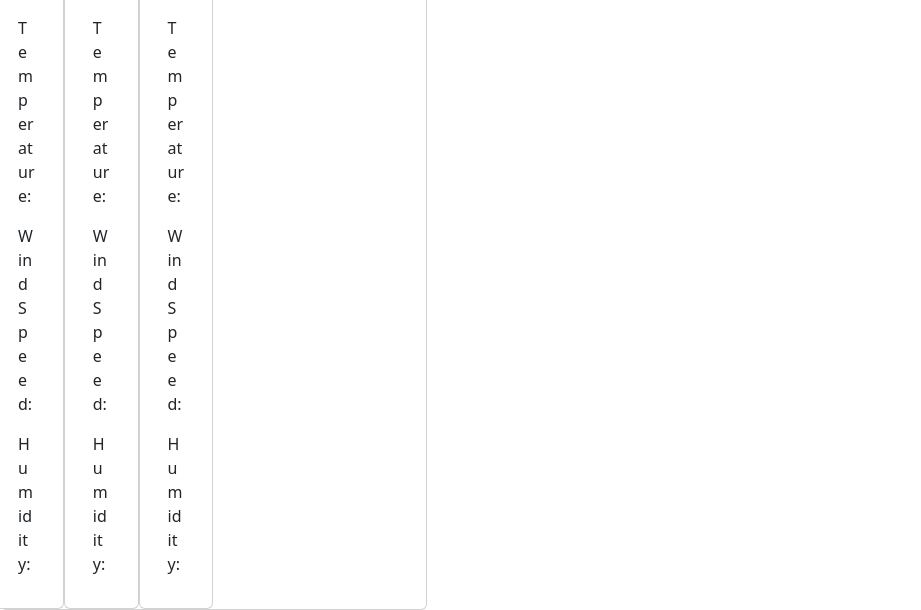
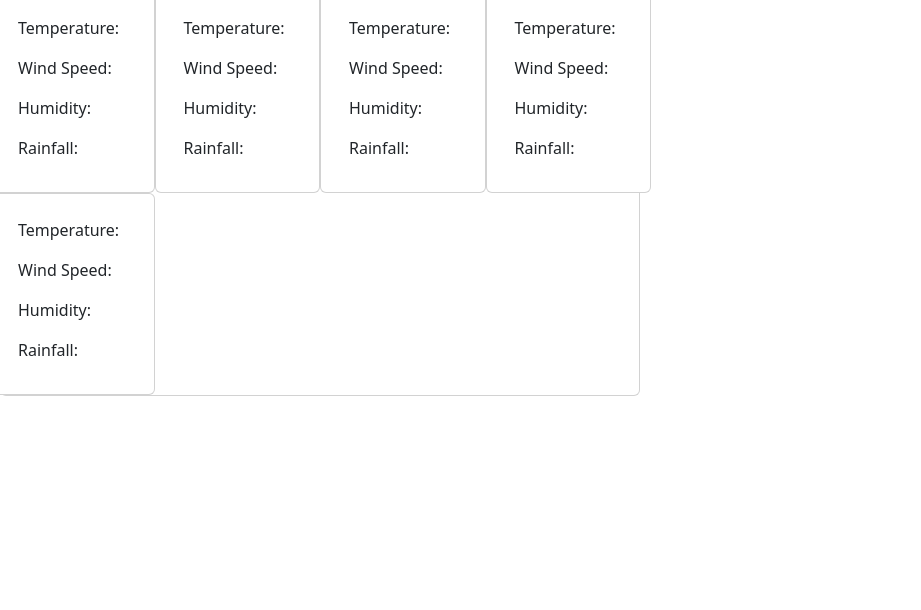
Before and after one commit to 0Adean0/AD-Weather-Report, a plain HTML site: page index.html in a window 1280 px wide. Shown: the part 464-1074 px from the top of the page, without its empty margins (0-921 px from the left). After the commit the page ends 860 px from the top, so only its background shows below. Drawn offline with nearby package versions, Linux system fonts and the light colour scheme.

Commit message:
finalized the html portion of the weather tracker, decided to include rainfall as a metric given its potential usefulness

```diff
--- a/index.html
+++ b/index.html
@@ -50,43 +50,62 @@
             </div>
         </div>
     </div>
-    <div class="card col-10 col-md-4">
+    <div class="card col-10 col-md-6">
         <div id="5-day">
             <h3 class="card-header text-center">The 5 Day Weather Forecast: </h3>
             <div id="5-day-container">
                 <div class="row">
-            <div class="card col-md-2 future-weather">
+                    <div class="card col-md-3 future-weather">
                         <div class="card-body">
                             <h4 id="future1" class="title"></h4>
                             <p id="day-1-t" class="text">Temperature: </p>
                             <p id="day-1-ws" class="text">Wind Speed: </p>
                             <p id="day-1-h" class="text">Humidity: </p>
+                            <p id="day-1-r" class="text">Rainfall: </p>
                         </div>
                     </div>
-            <div class="card col-md-2 future-weather">
+                    <div class="card col-md-3 future-weather">
                         <div class="card-body">
                             <h4 id="future2" class="title"></h4>
                             <p id="day-2-t" class="text">Temperature: </p>
                             <p id="day-2-ws" class="text">Wind Speed: </p>
                             <p id="day-2-h" class="text">Humidity: </p>
+                            <p id="day-2-r" class="text">Rainfall: </p>
                         </div>
                     </div>
-            <div class="card col-md-2 future-weather">
+                    <div class="card col-md-3 future-weather">
                         <div class="card-body">
                             <h4 id="future3" class="title"></h4>
                             <p id="day-3-t" class="text">Temperature: </p>
                             <p id="day-3-ws" class="text">Wind Speed: </p>
                             <p id="day-3-h" class="text">Humidity: </p>
+                            <p id="day-2-r" class="text">Rainfall: </p>
                         </div>
                     </div>
-
-
-
-
-
+                    <div class="card col-md-3 future-weather">
+                        <div class="card-body">
+                            <h4 id="future4" class="title"></h4>
+                            <p id="day-4-t" class="text">Temperature: </p>
+                            <p id="day-4-ws" class="text">Wind Speed: </p>
+                            <p id="day-4-h" class="text">Humidity: </p>
+                            <p id="day-4-r" class="text">Rainfall: </p>
+                        </div>
+                    </div>
+                    <div class="card col-md-3 future-weather">
+                        <div class="card-body">
+                            <h4 id="future5" class="title"></h4>
+                            <p id="day-5-t" class="text">Temperature: </p>
+                            <p id="day-5-ws" class="text">Wind Speed: </p>
+                            <p id="day-5-h" class="text">Humidity: </p>
+                            <p id="day-5-r" class="text">Rainfall: </p>
+                        </div>
+                    </div>
+                </div>
+            </div>
+        </div>
+    </div>
  <script src="https://cdn.jsdelivr.net/npm/dayjs@1.11.7/dayjs.min.js"></script>
  <script src="https://cdn.jsdelivr.net/npm/bootstrap@5.3.0-alpha3/dist/js/bootstrap.bundle.min.js"
-                    integrity="sha384-ENjdO4Dr2bkBIFxQpeoTz1HIcje39Wm4jDKdf19U8gI4ddQ3GYNS7NTKfAdVQSZe"
-                    crossorigin="anonymous"></script>
+    integrity="sha384-ENjdO4Dr2bkBIFxQpeoTz1HIcje39Wm4jDKdf19U8gI4ddQ3GYNS7NTKfAdVQSZe"crossorigin="anonymous"></script>
  <script src="./assets/js/script.js"></script>
 </body>
```
Lines whose indentation alone changed are shown as unchanged.
